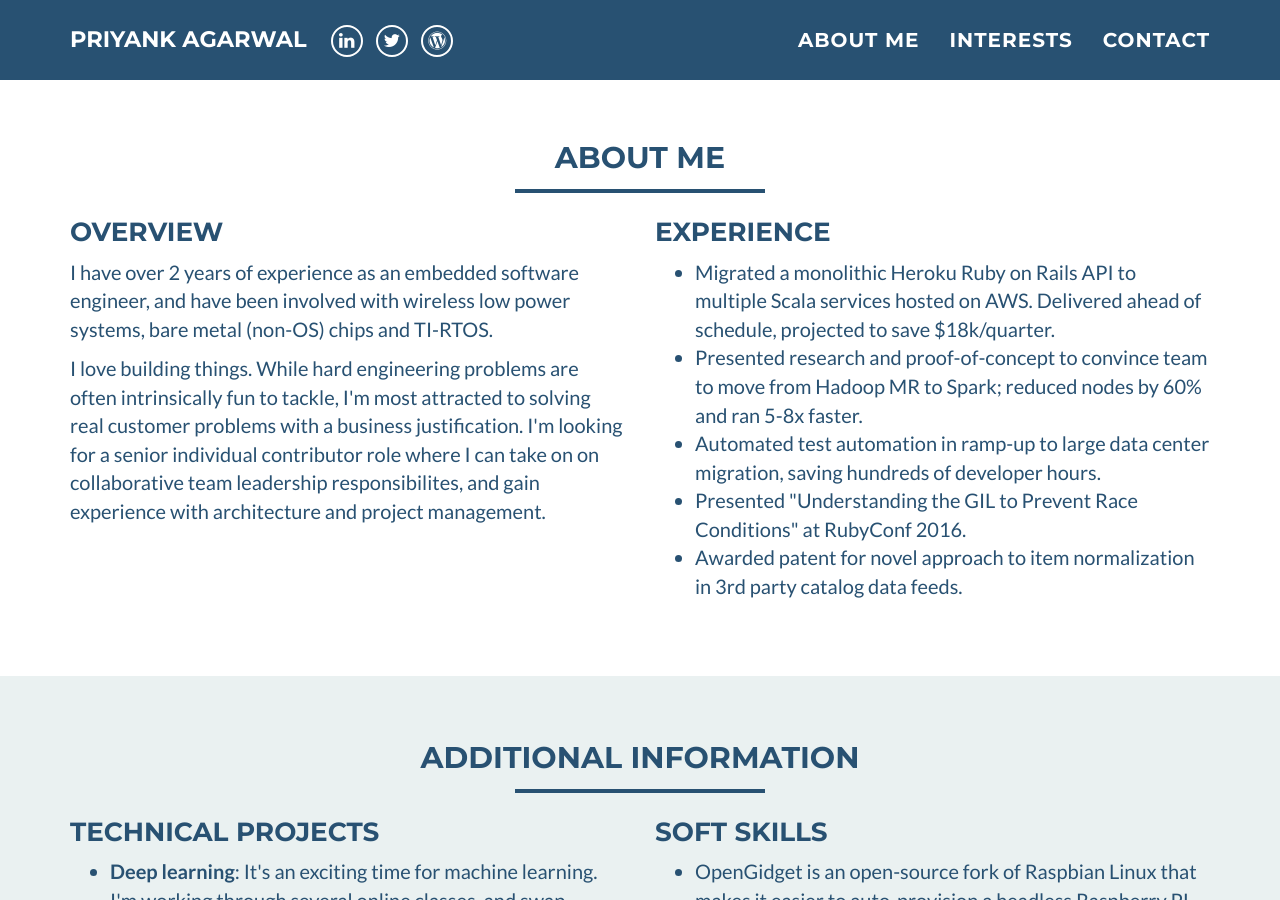
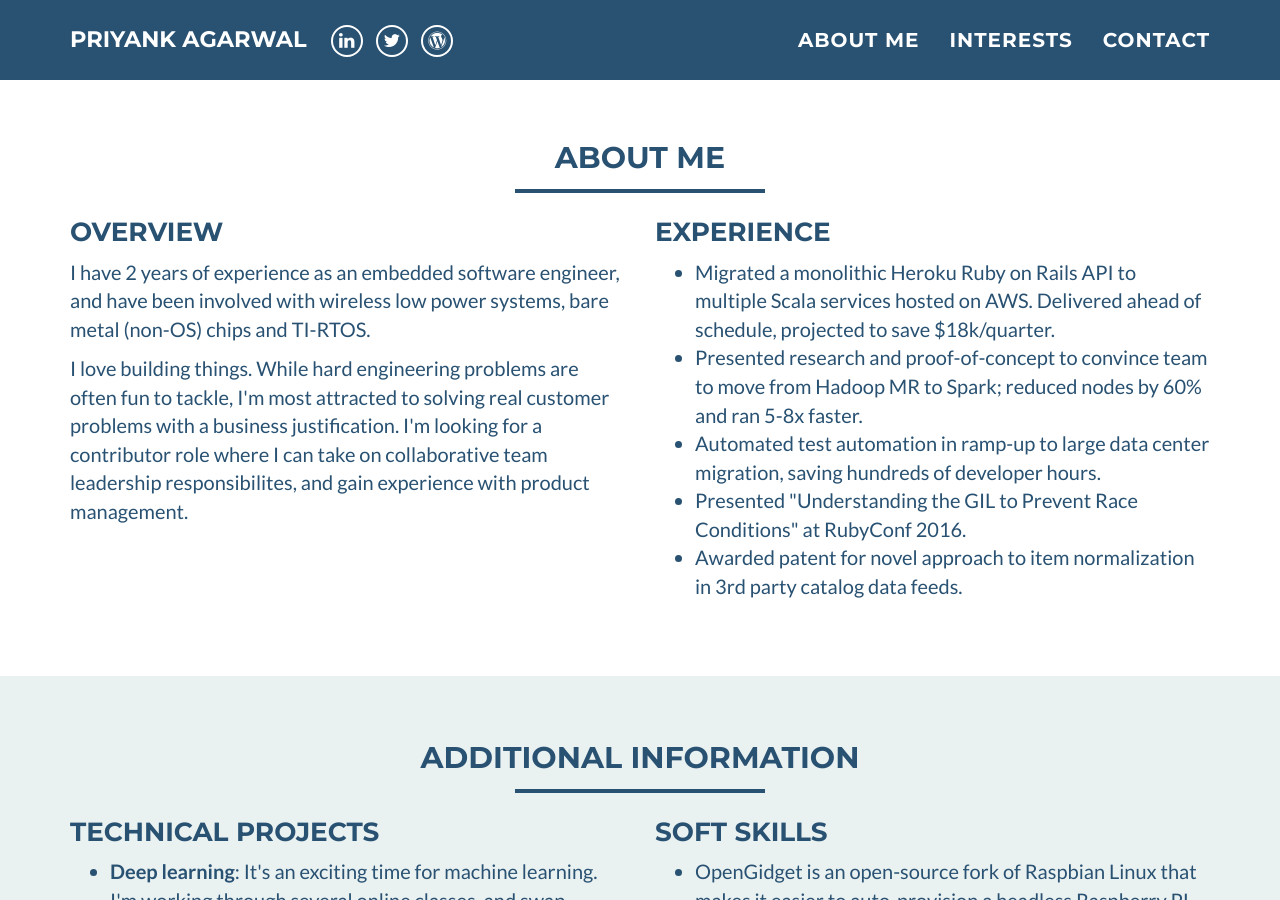
Before and after one commit to dremotion/dremotion.github.io, a Jekyll site: the page built from index.html, in a window 1280 px wide and 900 px high, scrolled down 511 px. Built offline with Jekyll 4.4.1, drawn with Linux system fonts in a browser that asks for light colours.

Commit message:
Bio update

```diff
--- a/_includes/about_me.html
+++ b/_includes/about_me.html
@@ -10,16 +10,14 @@
 	    <div class="col-sm-6">
         <h3 style="margin-top:0;">Overview</h3>
     		<p>
-            I have over 2 years of experience as an embedded software engineer, and have
+            I have 2 years of experience as an embedded software engineer, and have
             been involved with wireless low power systems, bare metal (non-OS) chips and TI-RTOS.
         </p>
         <p>
            I love building things.
-           While hard engineering problems are often intrinsically fun to tackle,
-           I'm most attracted to solving real customer problems with a business justification.
-           I'm looking for a senior individual contributor role where I can take on on collaborative
-           team leadership responsibilites, and gain experience with
-           architecture and project management.
+           While hard engineering problems are often fun to tackle, I'm most attracted to solving real customer problems with a business justification.
+           I'm looking for a contributor role where I can take on collaborative
+           team leadership responsibilites, and gain experience with product management.
         </p>
       </div>
 	    <div class="col-sm-6">
```
